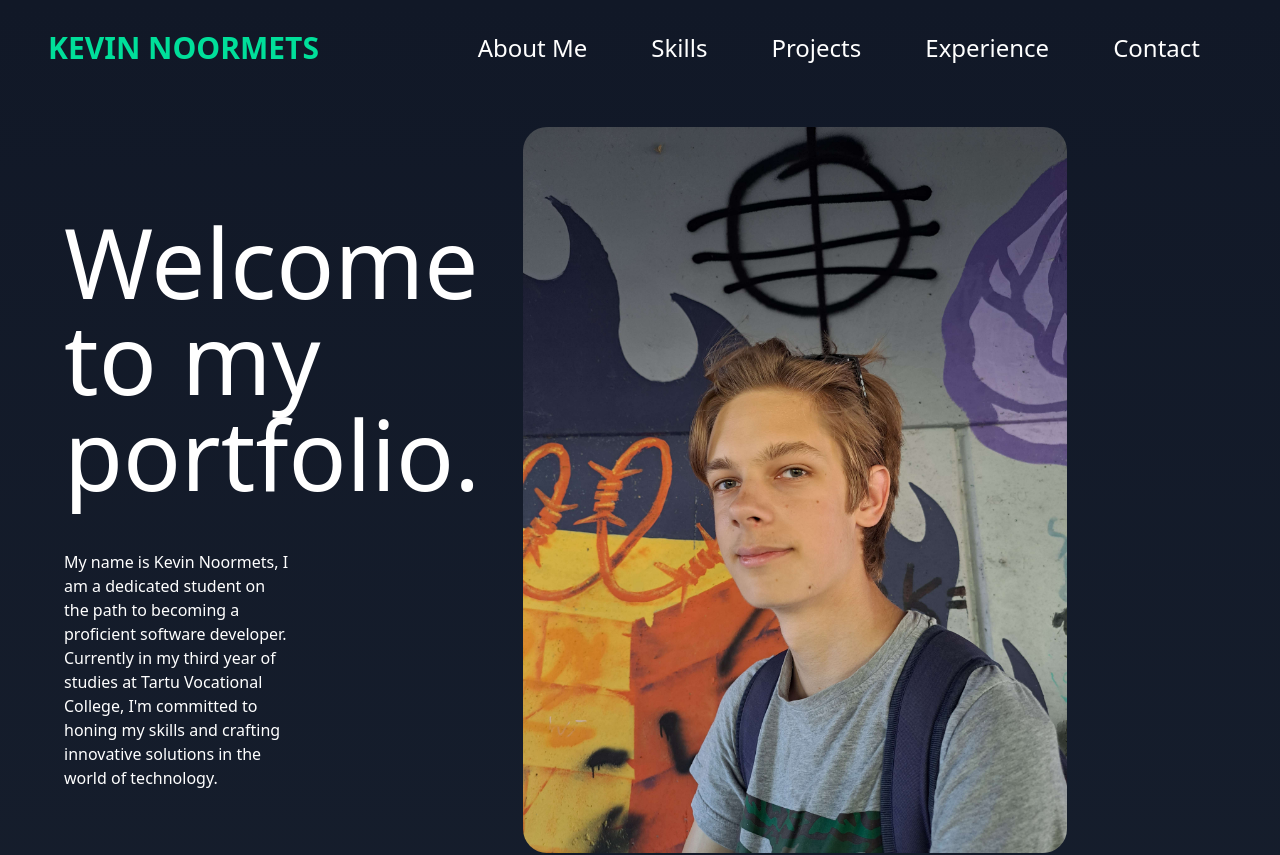
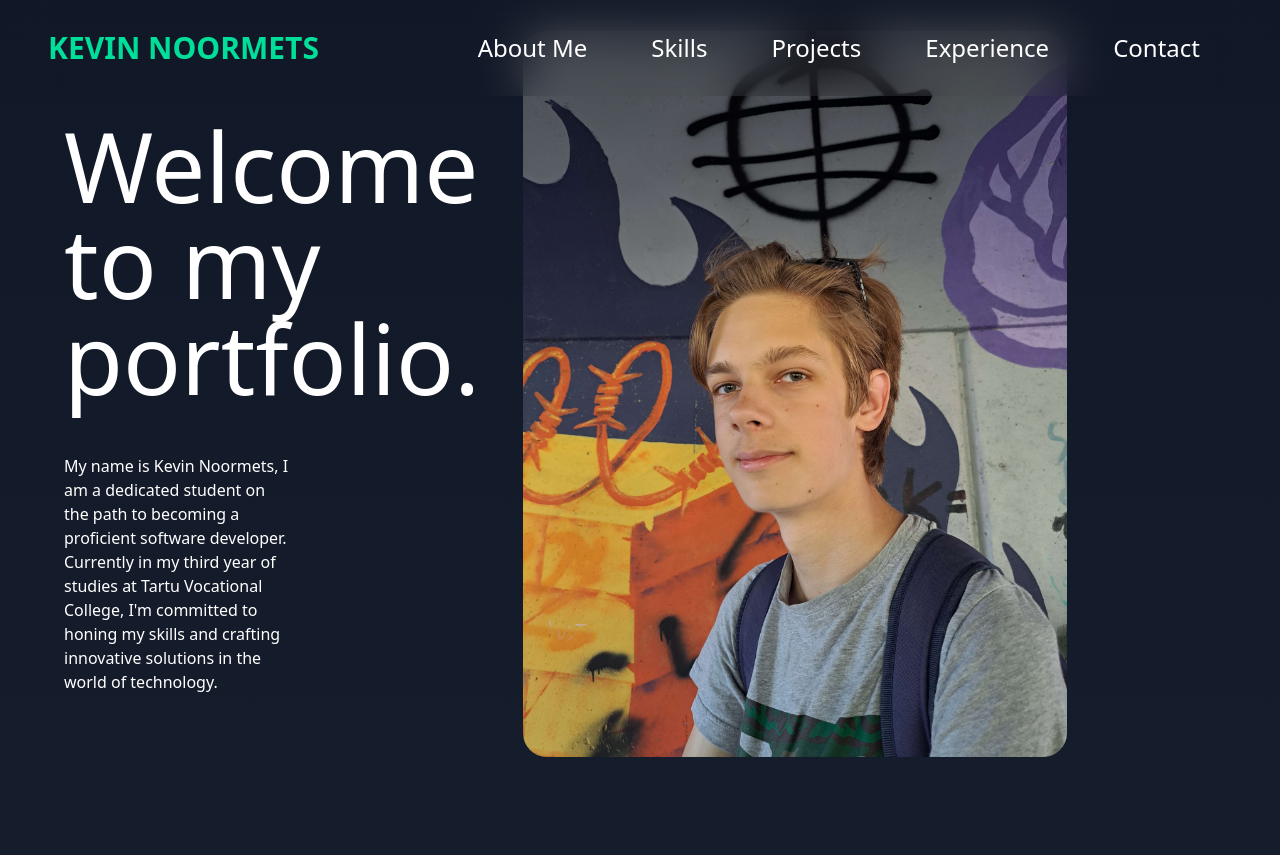
Before and after one commit to Kevinoo5/portfolio, a React (Vite) app: page / in a window 1280 px wide. Shown: the top 855 px of the page. Built offline with nearby package versions, Linux system fonts and the light colour scheme; what tailwindcss-animated would draw is missing.

Commit message:
Made navbar fixed and blur its background

```diff
--- a/src/components/Navbar.jsx
+++ b/src/components/Navbar.jsx
@@ -2,7 +2,7 @@ import NavbarItem from "../common/NavbarItem";
 
 const Navbar = () => {
   return (
-    <div className="flex items-center h-24 mx-auto px-12 text-white">
+    <div className="flex fixed w-full z-10 backdrop-blur-xl items-center h-24 mx-auto px-12 text-white">
       <div className="flex-1">
         <a href="/" className="text-3xl font-bold text-[#00df9a]">
           KEVIN NOORMETS
```
